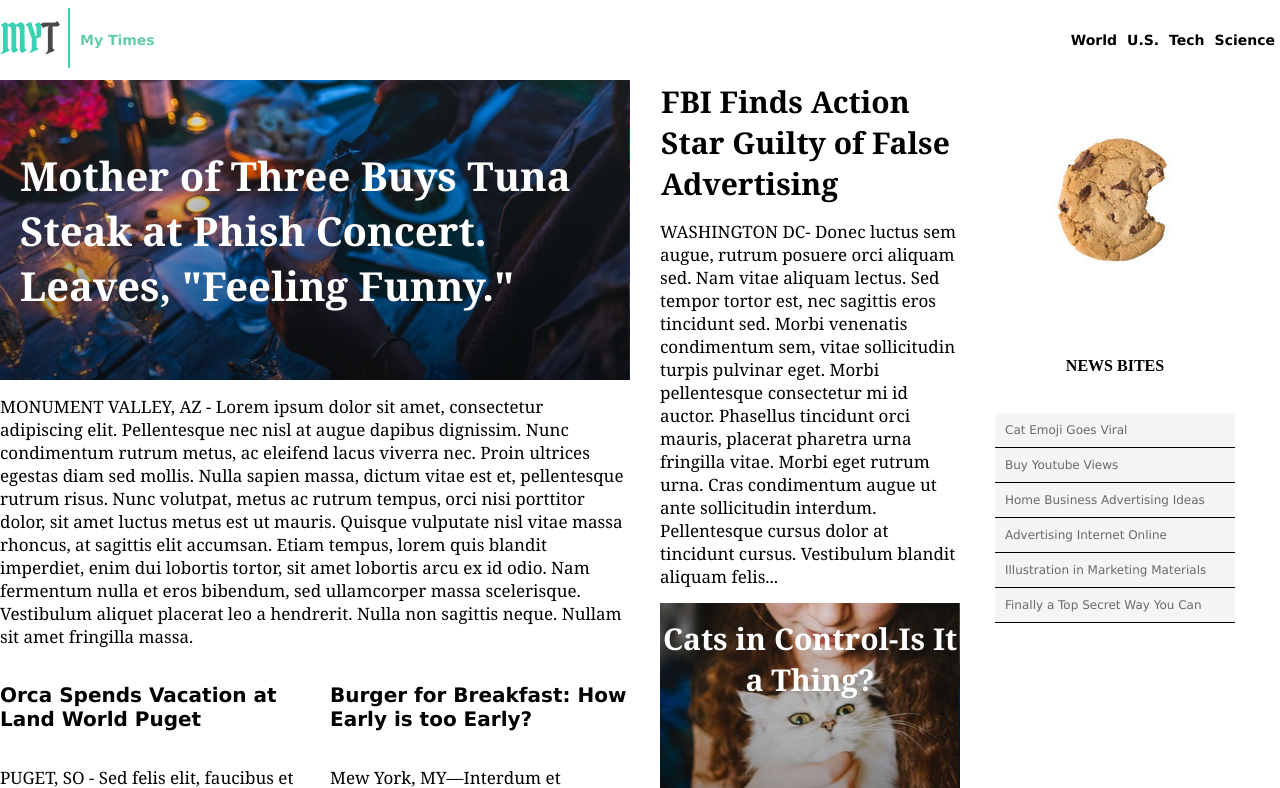
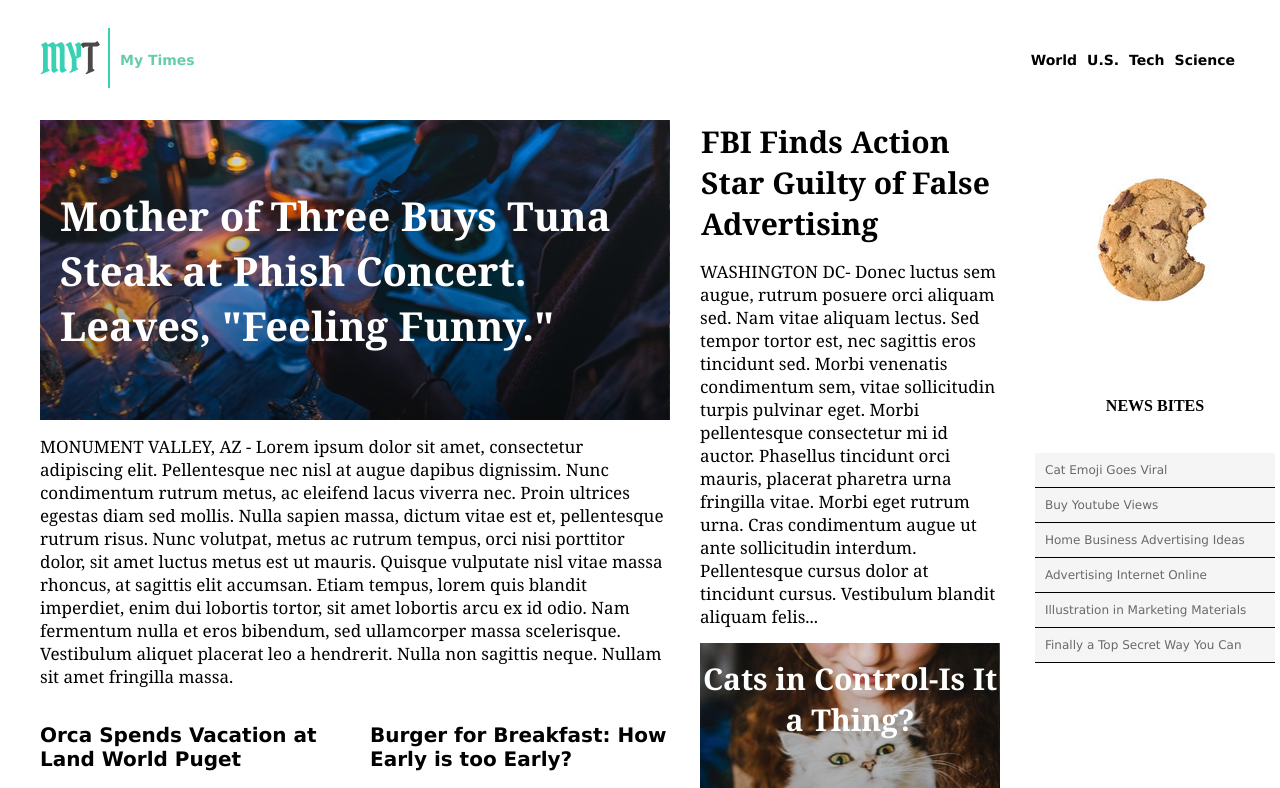
Before and after one commit to Vangaufre/mytimes, a plain HTML site: page index.html in a window 1280 px wide. Shown: the top 788 px of the page. Drawn offline with Linux system fonts and the light colour scheme.

Commit message:
updatedfiles

```diff
--- a/resources/css/style.css
+++ b/resources/css/style.css
@@ -15,6 +15,8 @@ html, body {
 
 .tab .container {
   height: 100%;
+  padding: 40px;
+  padding-top: 20px;
 }
 
 .header h1 {
@@ -47,9 +49,9 @@ nav span{
 .content {
   padding-top: 80px;
 }
-.main container{
-  display: flex;
-  padding: 40px 20px 40px 20px;
+
+.main.container {
+  padding: 40px;
 }
 
 .column.large {
```
